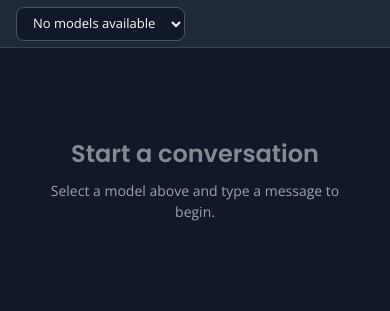
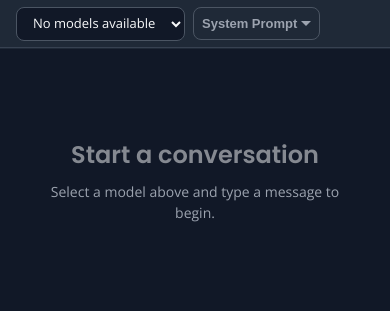
Before and after one commit to grafuls/qiip, a FastAPI app: page /chat in a window 390 px wide. Shown: the part 56-367 px from the top of the page. Run offline with FastAPI, Linux system fonts and the light colour scheme; data that the repository does not hold is empty; parts of the project's set-up code (start-up, migrations or seed data) failed here and were passed over; some libraries are stand-ins or nearby versions.

Commit message:
feat(20-01): add system prompt HTML, CSS, and test assertions
- Toggle button with ARIA attributes in model-selector-bar
- Collapsible panel with max-height transition between selector and message area
- Textarea styled to match chat-input using theme variables only
- Responsive and reduced-motion rules for new elements
- 7 new test methods in TestChatSystemPrompt class

```diff
--- a/inference_proxy/static/css/chat.css
+++ b/inference_proxy/static/css/chat.css
@@ -225,6 +225,87 @@
   margin-bottom: 0;
 }
 
+/* --- System prompt toggle --- */
+.system-prompt-toggle {
+  background: transparent;
+  border: 1px solid var(--border-strong);
+  border-radius: var(--radius);
+  padding: 0.5rem;
+  font-size: 0.8125rem;
+  font-weight: 600;
+  color: var(--text-light);
+  cursor: pointer;
+  display: flex;
+  align-items: center;
+  gap: 4px;
+  margin-left: 8px;
+  transition: color 0.15s;
+}
+
+.system-prompt-toggle:hover {
+  color: var(--text);
+}
+
+.chevron {
+  display: inline-block;
+  width: 0;
+  height: 0;
+  border-left: 5px solid transparent;
+  border-right: 5px solid transparent;
+  border-top: 5px solid currentColor;
+  transition: transform 0.2s ease;
+}
+
+.system-prompt-toggle[aria-expanded="true"] .chevron {
+  transform: rotate(180deg);
+}
+
+/* --- System prompt panel --- */
+.system-prompt-panel {
+  max-height: 0;
+  overflow: hidden;
+  transition: max-height 0.2s ease, padding 0.2s ease;
+  padding: 0 32px;
+  background: var(--surface);
+  border-bottom: 1px solid transparent;
+}
+
+.system-prompt-panel.expanded {
+  max-height: 300px;
+  padding: 16px 32px;
+  border-bottom-color: var(--border);
+}
+
+.system-prompt-inner {
+  max-width: 768px;
+  margin: 0 auto;
+}
+
+#system-prompt {
+  width: 100%;
+  min-height: 72px;
+  max-height: 200px;
+  resize: vertical;
+  border: 1px solid var(--border-strong);
+  border-radius: var(--radius);
+  padding: 0.5rem 0.75rem;
+  font-family: 'Open Sans', sans-serif;
+  font-size: 0.875rem;
+  line-height: 1.5;
+  color: var(--text);
+  background: var(--bg);
+  outline: none;
+}
+
+#system-prompt:focus {
+  border-color: var(--primary);
+  box-shadow: 0 0 0 3px rgba(59, 130, 246, 0.15);
+}
+
+#system-prompt::placeholder {
+  color: var(--disabled);
+}
+
 /* --- Responsive --- */
 @media (max-width: 768px) {
   .model-selector-bar {
@@ -242,6 +323,14 @@
   .input-bar {
     padding: 16px;
   }
+
+  .system-prompt-panel {
+    padding: 0 16px;
+  }
+
+  .system-prompt-panel.expanded {
+    padding: 16px;
+  }
 }
 
 /* --- Reduced motion --- */
@@ -257,4 +346,16 @@
   .nav-link {
     transition: none;
   }
+
+  .system-prompt-panel {
+    transition: none;
+  }
+
+  .chevron {
+    transition: none;
+  }
+
+  .system-prompt-toggle {
+    transition: none;
+  }
 }
--- a/inference_proxy/templates/chat.html
+++ b/inference_proxy/templates/chat.html
@@ -31,6 +31,13 @@
             <select id="model-select">
                 <option value="">Loading models...</option>
             </select>
+            <button class="system-prompt-toggle" aria-expanded="false" aria-controls="system-prompt-panel">System Prompt <span class="chevron" aria-hidden="true"></span></button>
+        </div>
+
+        <div id="system-prompt-panel" class="system-prompt-panel">
+            <div class="system-prompt-inner">
+                <textarea id="system-prompt" aria-label="System prompt" rows="3" placeholder="You are a helpful assistant..."></textarea>
+            </div>
         </div>
 
         <div class="message-area" id="message-area" role="log" aria-live="polite">
```
Also changed, not shown: tests/api/test_chat.py (+39 -0 lines).
